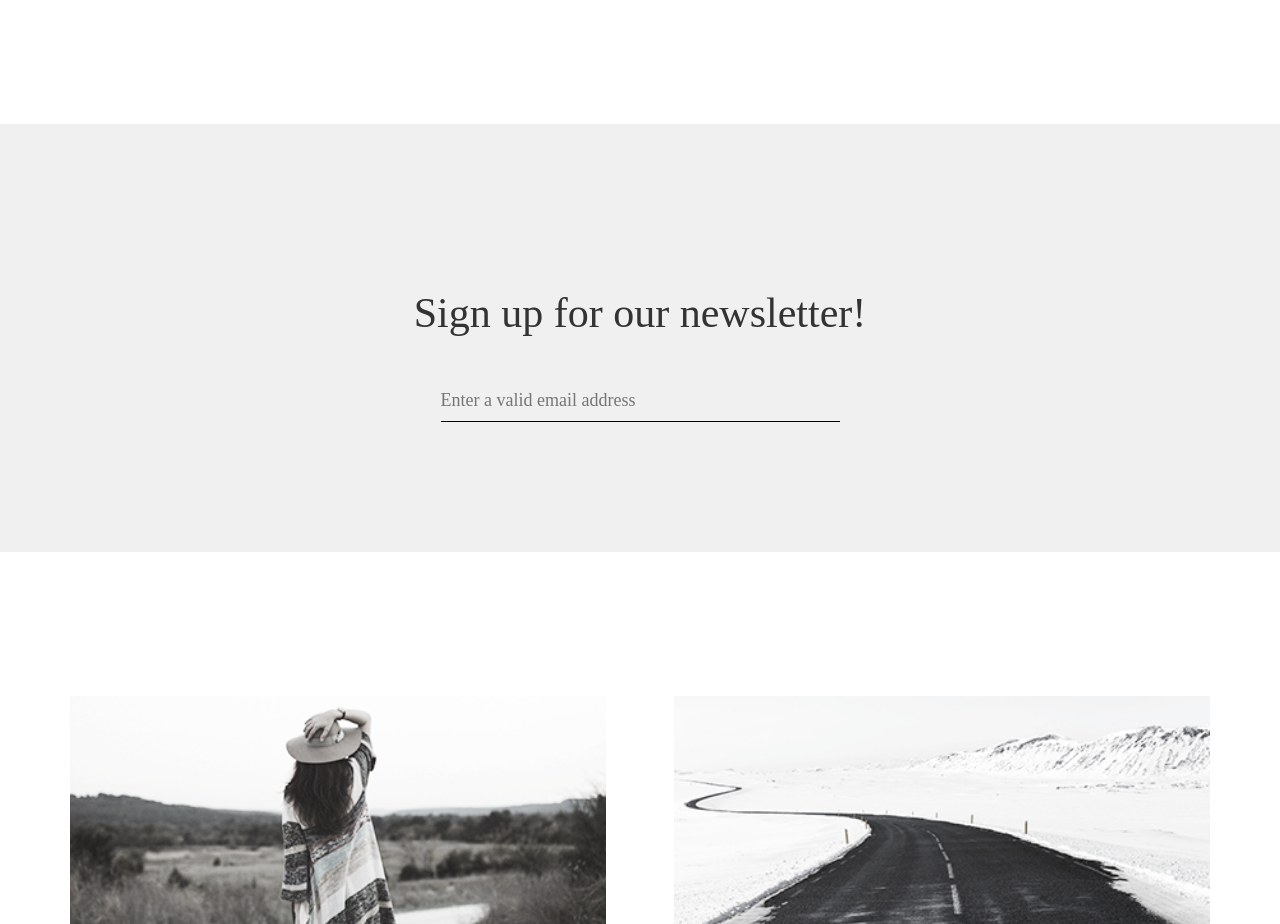
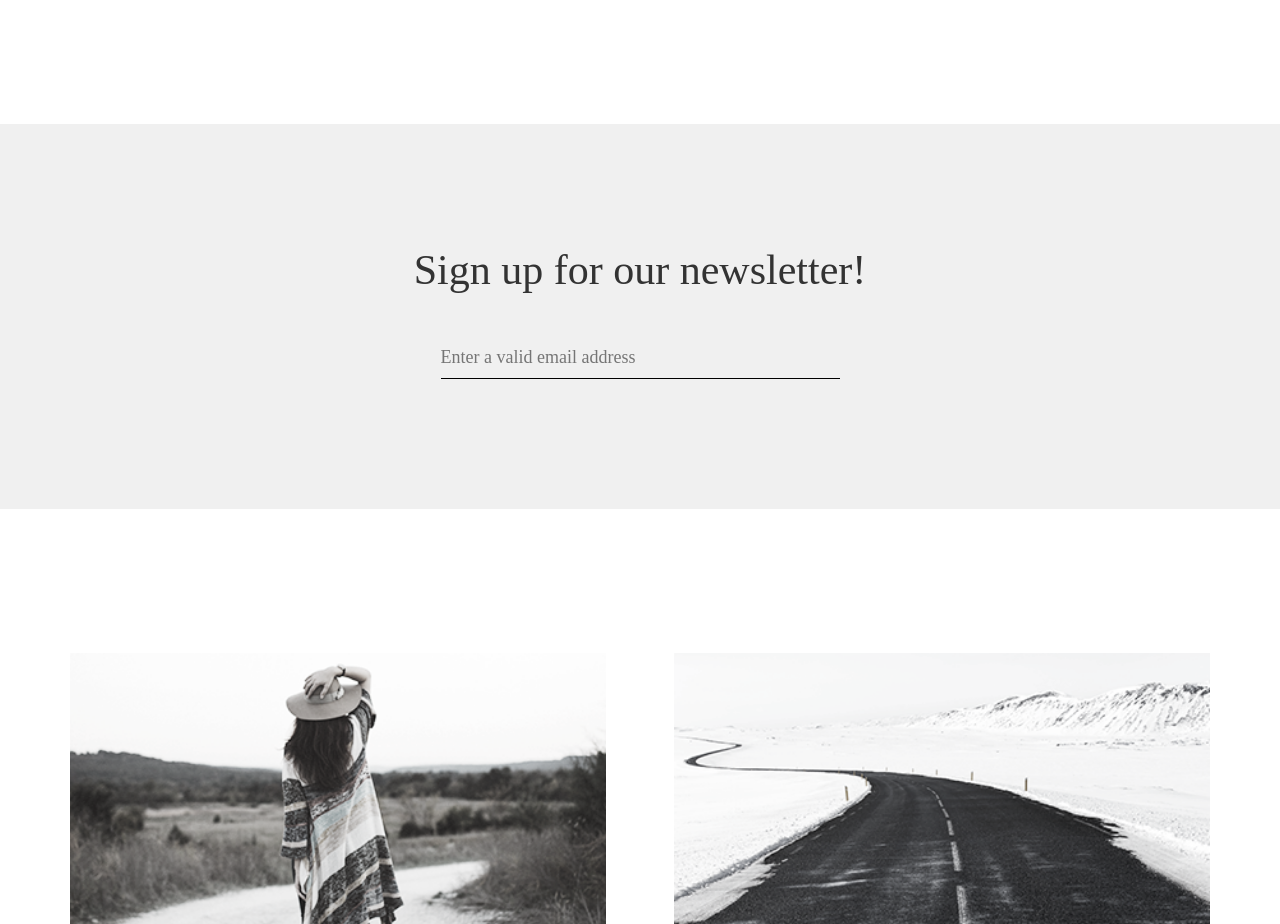
Before and after one commit to fimtiaz4/MINIMO, a plain HTML site: page index.html in a window 1280 px wide. Shown: the part 3320-4244 px from the top of the page. Drawn offline with Linux system fonts and the light colour scheme.

Commit message:
Update style.css

```diff
--- a/css/style.css
+++ b/css/style.css
@@ -144,7 +144,7 @@ p{
 .newsletter{
 	display: flow-root;
 	background-color: #f0f0f0;
-	padding: 120px 0px 130px 0px;
+	padding: 77px 0px 130px 0px;
 	margin: 20px 0px 100px 0px;
 }
 
```
